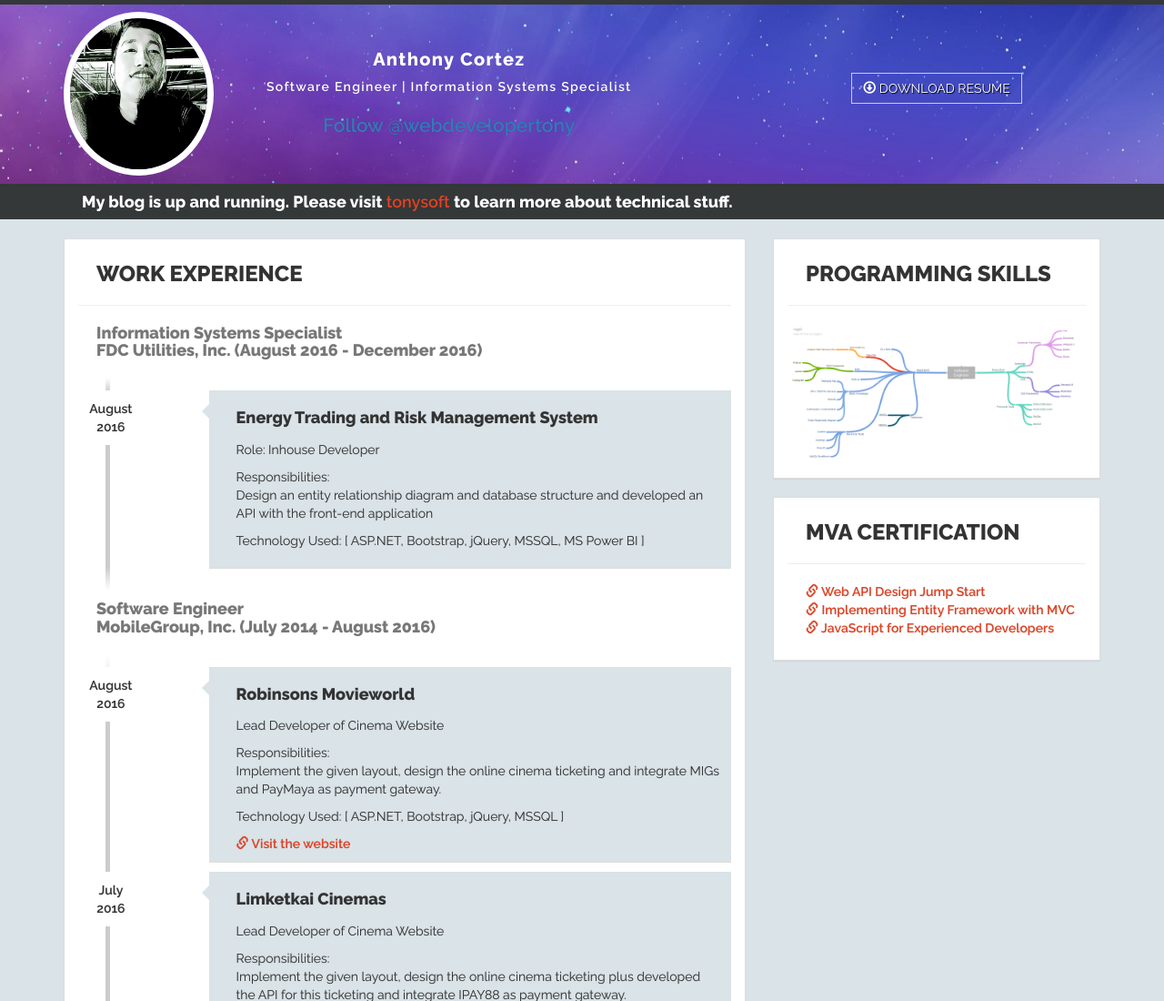
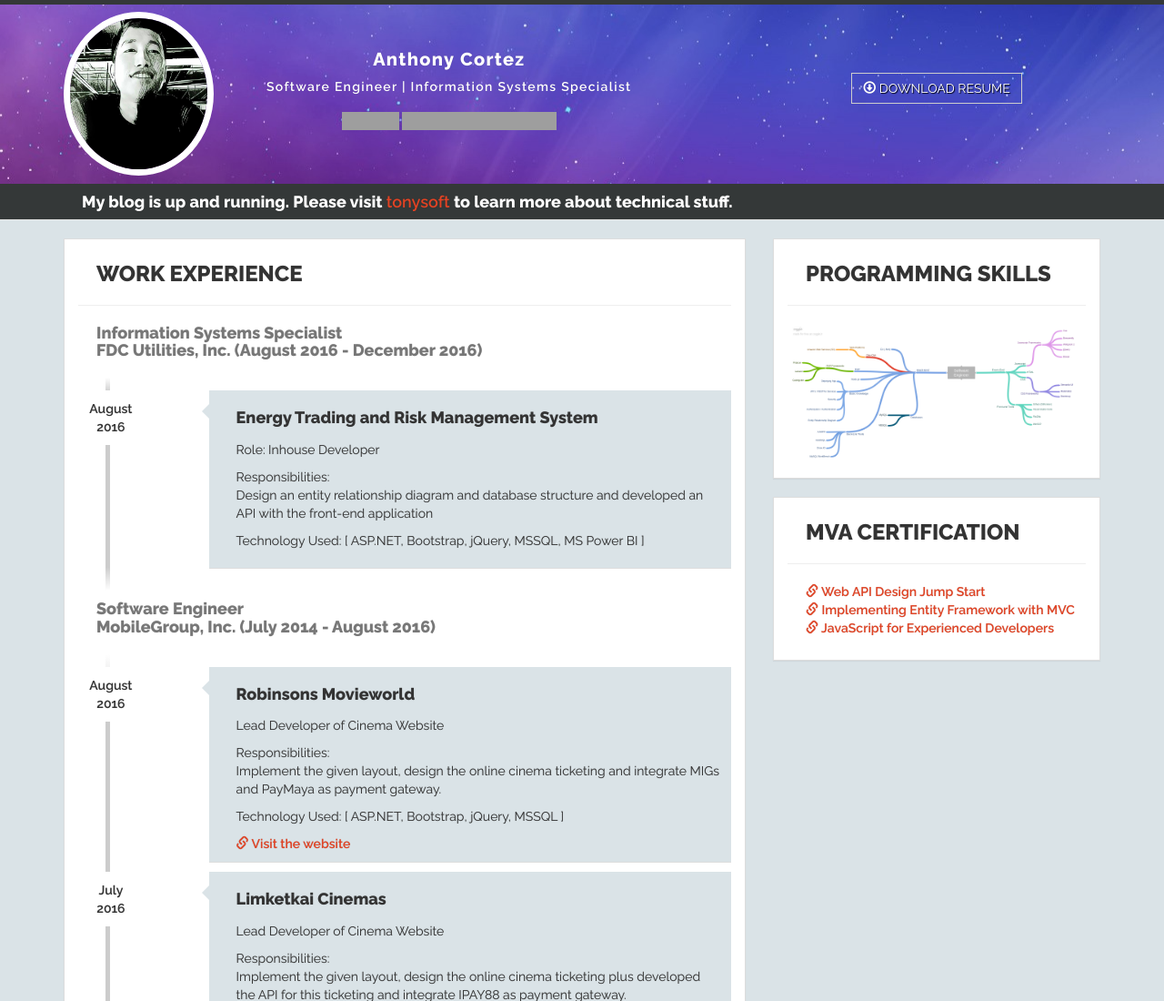
Before and after one commit to iamtonysoft/iamtonysoft.github.io, a website built with webpack: page index.html in a window 1280 px wide. Shown: the top 1100 px of the page at 91% size. Built offline with nearby package versions, Linux system fonts and the light colour scheme; grey boxes are pictures that could not be loaded.

Commit message:
Fix follow button also add facebook

```diff
--- a/index.html
+++ b/index.html
@@ -19,9 +19,12 @@
               Anthony Cortez <br>
               <span class="sub-introduction">Software Engineer | Information Systems Specialist</span> <br>
             </p>
-            <p class="text-center">
-              <a class="github-button" href="https://github.com/webdevelopertony" data-size="large" aria-label="Follow @webdevelopertony on GitHub">Follow @webdevelopertony</a>
-            </p>
+            <!-- Place this tag where you want the button to render. -->
+            <div class="text-center">
+              <iframe src="https://www.facebook.com/plugins/follow?href=https%3A%2F%2Fwww.facebook.com%2Ftonytheinternetsownboy&amp;layout=button&amp;show_faces=true&amp;colorscheme=light&amp;width=450&amp;height=80" scrolling="no" frameborder="0" style="border:none; overflow:hidden; width:63px; height:20px;" allowTransparency="true"></iframe>
+              <iframe src="https://ghbtns.com/github-btn.html?user=webdevelopertony&type=follow&count=true" frameborder="0" scrolling="0" width="170px" height="20px"></iframe>
+            </div>
+
           </div>
           <div class="col-md-offset-1 col-md-4">
             <div class="dl-resume text-center">
@@ -171,7 +174,6 @@
       </div>
     </div>
 
-    <script async defer src="https://buttons.github.io/buttons.js"></script>
     <script src="dist/js/common.bundle.js"></script>
     <script src="dist/js/app.bundle.js"></script>
   </body>
```
